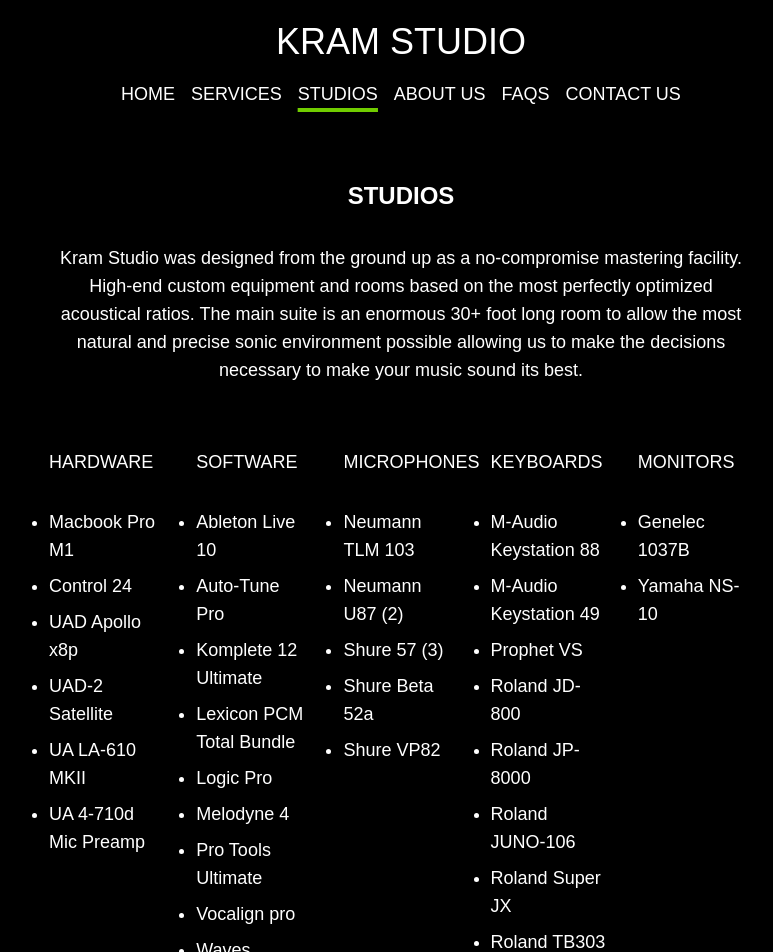
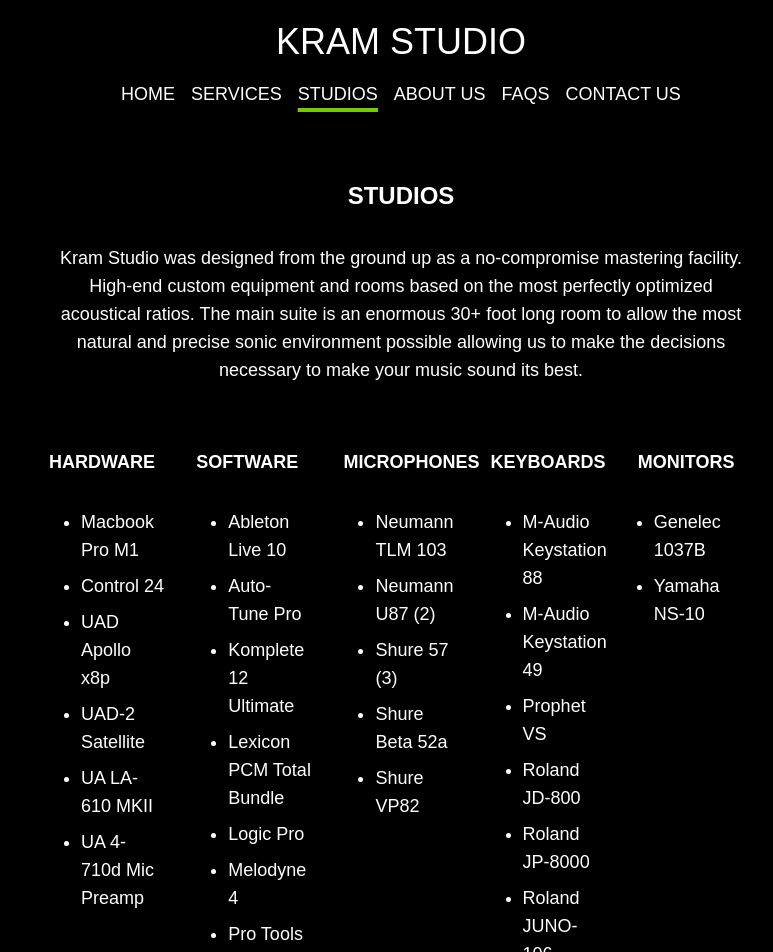
Before and after one commit to topkoong/kram-studio, a SvelteKit app: page /studios in a window 1280 px wide. Shown: the top 952 px of the page, without its empty margins (239-1012 px from the left). Built offline with nearby package versions, Linux system fonts and the light colour scheme; a web font is replaced by a local one.

Commit message:
Updated studio page

```diff
--- a/src/routes/studios/+page.svelte
+++ b/src/routes/studios/+page.svelte
@@ -66,9 +66,9 @@
 <section
 	class="container my-8 grid grid-cols-1 sm:gap-2 sm:grid-cols-2 md:gap-4 md:grid-cols-4 lg:grid-cols-5 lg:gap-8 w-full"
 >
-	<div class="text-center sm:text-left w-full">
-		<h2 class="text-base lg:text-lg uppercase my-8">Hardware</h2>
-		<ul>
+	<div class="w-full">
+		<h2 class="text-base lg:text-lg uppercase my-8 font-semibold">Hardware</h2>
+		<ul class="pl-8">
 			{#each hardwares as hardware}
 				<li class="md:list-disc text-sm md:text-lg my-2">
 					{hardware}
@@ -76,9 +76,9 @@
 			{/each}
 		</ul>
 	</div>
-	<div class="text-center sm:text-left w-full">
-		<h2 class="text-base lg:text-lg uppercase my-8">Software</h2>
-		<ul>
+	<div class="w-full">
+		<h2 class="text-base lg:text-lg uppercase my-8 font-semibold">Software</h2>
+		<ul class="pl-8">
 			{#each softwares as software}
 				<li class="md:list-disc text-sm md:text-lg my-2">
 					{software}
@@ -86,9 +86,9 @@
 			{/each}
 		</ul>
 	</div>
-	<div class="text-center sm:text-left w-full">
-		<h2 class="text-base lg:text-lg uppercase my-8">Microphones</h2>
-		<ul>
+	<div class="w-full">
+		<h2 class="text-base lg:text-lg uppercase my-8 font-semibold">Microphones</h2>
+		<ul class="pl-8">
 			{#each microphones as microphone}
 				<li class="md:list-disc text-sm md:text-lg my-2">
 					{microphone}
@@ -96,9 +96,9 @@
 			{/each}
 		</ul>
 	</div>
-	<div class="text-center sm:text-left w-full">
-		<h2 class="text-base lg:text-lg uppercase my-8">Keyboards</h2>
-		<ul>
+	<div class="w-full">
+		<h2 class="text-base lg:text-lg uppercase my-8 font-semibold">Keyboards</h2>
+		<ul class="pl-8">
 			{#each keyboards as keyboard}
 				<li class="md:list-disc text-sm md:text-lg my-2">
 					{keyboard}
@@ -106,9 +106,9 @@
 			{/each}
 		</ul>
 	</div>
-	<div class="text-center sm:text-left w-full">
-		<h2 class="text-base lg:text-lg uppercase my-8">Monitors</h2>
-		<ul>
+	<div class="w-full">
+		<h2 class="text-base lg:text-lg uppercase my-8 font-semibold">Monitors</h2>
+		<ul class="pl-4">
 			{#each monitors as monitor}
 				<li class="md:list-disc text-sm md:text-lg my-2">
 					{monitor}
```
